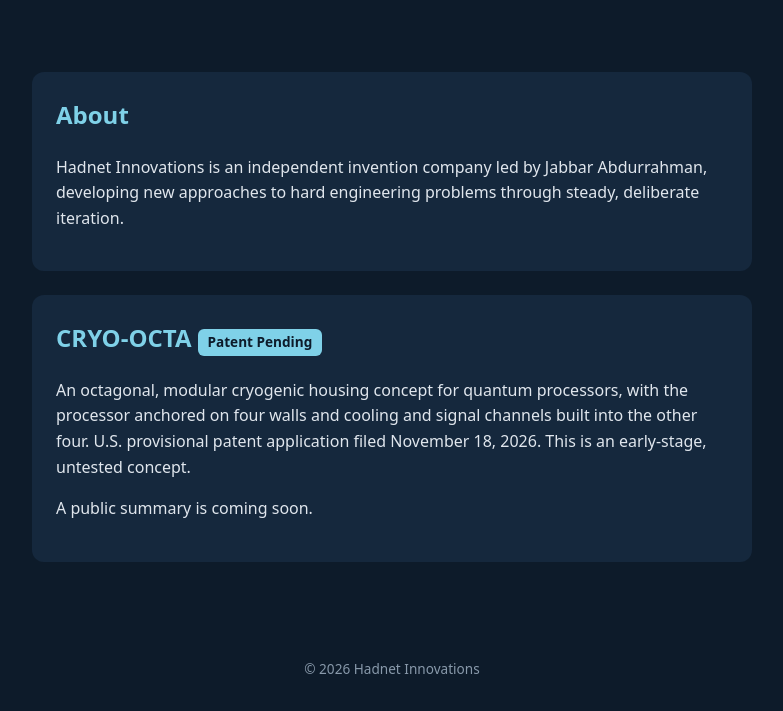
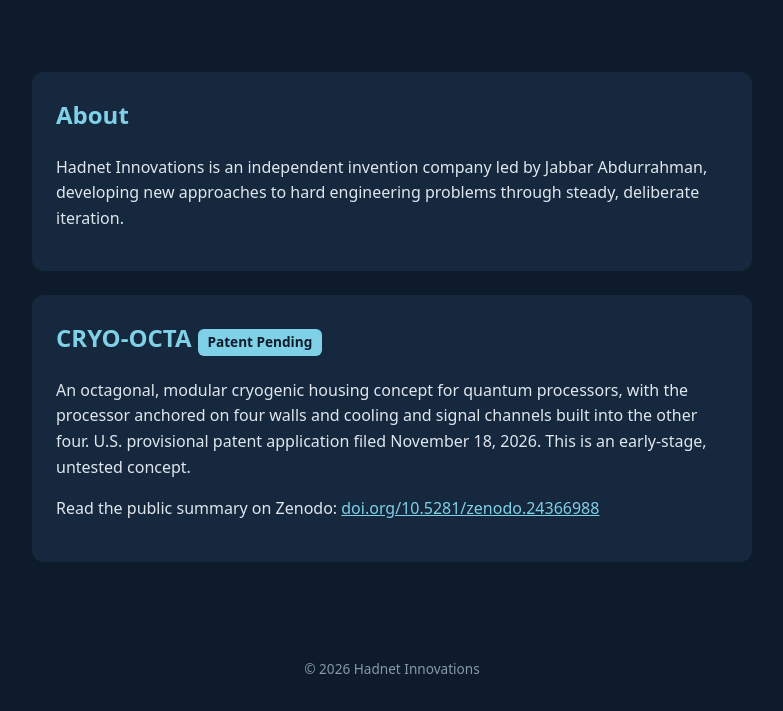
Before and after one commit to jrahman03-ops/jrahman03-ops.github.io, a plain HTML site: page index.html in a window 1280 px wide. Shown: the part 167-878 px from the top of the page, without its empty margins (248-1031 px from the left). Drawn offline with Linux system fonts and the light colour scheme.

Commit message:
Link CRYO-OCTA public summary on Zenodo

```diff
--- a/index.html
+++ b/index.html
@@ -13,6 +13,7 @@ h1{margin:0;font-size:2.4rem;letter-spacing:.04em}
 main{max-width:720px;margin:0 auto;padding:0 1.5rem 4rem}
 section{background:#15283d;border-radius:12px;padding:1.5rem;margin-top:1.5rem}
 h2{margin-top:0;color:#7fd1e8}
+a{color:#7fd1e8}
 .badge{display:inline-block;background:#7fd1e8;color:#0d1b2a;font-weight:700;border-radius:6px;padding:.15rem .6rem;font-size:.85rem}
 footer{text-align:center;color:#8899aa;font-size:.85rem;padding:2rem}
 </style>
@@ -30,7 +31,7 @@ footer{text-align:center;color:#8899aa;font-size:.85rem;padding:2rem}
 <section>
 <h2>CRYO-OCTA <span class="badge">Patent Pending</span></h2>
 <p>An octagonal, modular cryogenic housing concept for quantum processors, with the processor anchored on four walls and cooling and signal channels built into the other four. U.S. provisional patent application filed November 18, 2026. This is an early-stage, untested concept.</p>
-<p>A public summary is coming soon.</p>
+<p>Read the public summary on Zenodo: <a href="https://doi.org/10.5281/zenodo.24366988">doi.org/10.5281/zenodo.24366988</a></p>
 </section>
 </main>
 <footer>&copy; 2026 Hadnet Innovations</footer>
```
